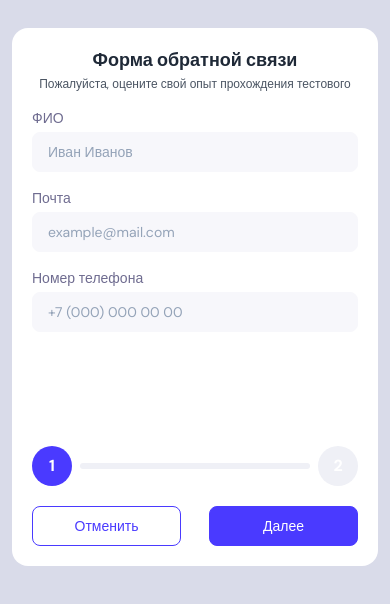
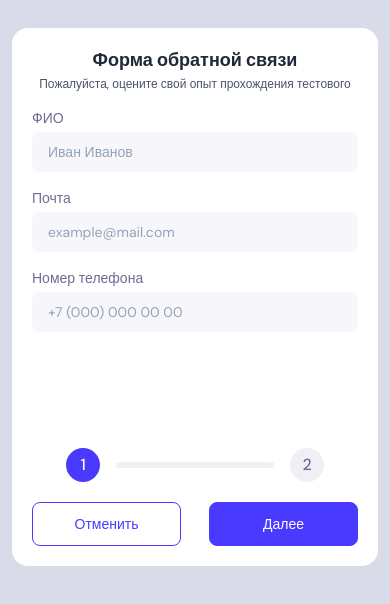
Before and after one commit to s-aladin/dream-team, a Vue app: page / in a window 390 px wide. Shown: the top 604 px of the page. Built offline with nearby package versions, Linux system fonts and the light colour scheme.

Commit message:
feat, refactor: add transitions, refactoring

```diff
--- a/src/assets/main.scss
+++ b/src/assets/main.scss
@@ -1,4 +1,4 @@
-@import "_reset";
+@use "_reset" as *;
 @import url('https://fonts.googleapis.com/css2?family=DM+Sans:ital,opsz,wght@0,9..40,100..1000;1,9..40,100..1000&display=swap');
 
 body {
@@ -6,6 +6,54 @@ body {
   font-weight: 400;
   line-height: 1;
   letter-spacing: 0;
+}
+
+.slide-enter-active,
+.slide-leave-active {
+  transition: opacity 0.3s ease, transform 0.3s ease;
+}
+.slide-enter-from {
+  opacity: 0;
+  transform: translateX(30px);
+}
+.slide-leave-to {
+  opacity: 0;
+  transform: translateX(-30px);
+}
+
+.fade-enter-active,
+.fade-leave-active {
+  transition: opacity 0.3s ease;
+}
+.fade-enter-from,
+.fade-leave-to {
+  opacity: 0;
+}
+
+.slide-forward-enter-active,
+.slide-forward-leave-active {
+  transition: opacity 0.3s ease, transform 0.3s ease;
+}
+.slide-forward-enter-from {
+  opacity: 0;
+  transform: translateX(30px);
+}
+.slide-forward-leave-to {
+  opacity: 0;
+  transform: translateX(-30px);
+}
+
+.slide-back-enter-active,
+.slide-back-leave-active {
+  transition: opacity 0.3s ease, transform 0.3s ease;
+}
+.slide-back-enter-from {
+  opacity: 0;
+  transform: translateX(-30px);
+}
+.slide-back-leave-to {
+  opacity: 0;
+  transform: translateX(30px);
 }
 
 .container {
@@ -321,7 +369,7 @@ body {
   }
 
   .button {
-    padding: 9px 7px;
+    padding: 11px 7px;
     font-size: 14px;
     line-height: 20px;
   }
--- a/src/components/MobileForm.vue
+++ b/src/components/MobileForm.vue
@@ -1,6 +1,6 @@
 <template>
   <div class="form form-mobile">
-    <transition name="slide" mode="out-in">
+    <transition :name="transitionName" mode="out-in">
       <div v-if="step === 1" key="step1" class="form-fields">
         <div class="form-field">
           <label class="form-field__label">ФИО</label>
@@ -92,8 +92,8 @@ import CustomSelect from "@/components/UI/CustomSelect.vue";
 const emit = defineEmits(['cancel', 'submit', 'error']);
 
 const step = ref(1);
+const direction = ref('forward');
 const { formData, updateFormData, validateStep1 } = useFeedbackForm();
-
 const gradeOptions = [
   { value: 'junior', label: 'Junior' },
   { value: 'middle', label: 'Middle' },
@@ -107,6 +107,7 @@ const updateField = (field, value) => {
 
 const goToStep2 = () => {
   if (validateStep1()) {
+    direction.value = 'forward';
     step.value = 2;
   } else {
     emit('error');
@@ -123,8 +124,17 @@ const step1Progress = computed(() => {
   return filledCount / 3;
 });
 
+const transitionName = computed(() => {
+  return direction.value === 'forward' ? 'slide-forward' : 'slide-back';
+});
+
 const handleBack = () => {
-  step.value === 2 ? (step.value = 1) : emit('cancel');
+  if (step.value === 2) {
+    direction.value = 'back';
+    step.value = 1;
+  } else {
+    emit('cancel');
+  }
 };
 
 const handleSubmit = () => {
--- a/src/components/UI/ProgressBar.vue
+++ b/src/components/UI/ProgressBar.vue
@@ -53,6 +53,7 @@ const lineFillWidth = computed(() => {
 <style lang="scss" scoped>
 .progress-bar {
   width: 100%;
+  padding: 0 34px;
   margin-bottom: 20px;
 
   &__steps {
@@ -62,35 +63,34 @@ const lineFillWidth = computed(() => {
   }
 
   &__step {
-    width: 40px;
-    height: 40px;
+    width: 34px;
+    height: 34px;
     border-radius: 50%;
     background-color: #eff0f6;
+    color: #6F6C90;
     display: flex;
     align-items: center;
     justify-content: center;
     transition: background-color 0.3s ease;
 
-    &--active {
-      background-color: #4a3aff;
-    }
-
+    &--active,
     &--completed {
       background-color: #4a3aff;
+      color: #FFF;
     }
   }
 
   &__number {
     font-size: 16px;
-    font-weight: 700;
-    color: #fff;
+    line-height: 18px;
+    font-weight: 500;
   }
 
   &__line {
     flex: 1;
     height: 6px;
     background-color: #eff0f6;
-    margin: 0 8px;
+    margin: 0 16px;
     border-radius: 3px;
     overflow: hidden;
   }
```
